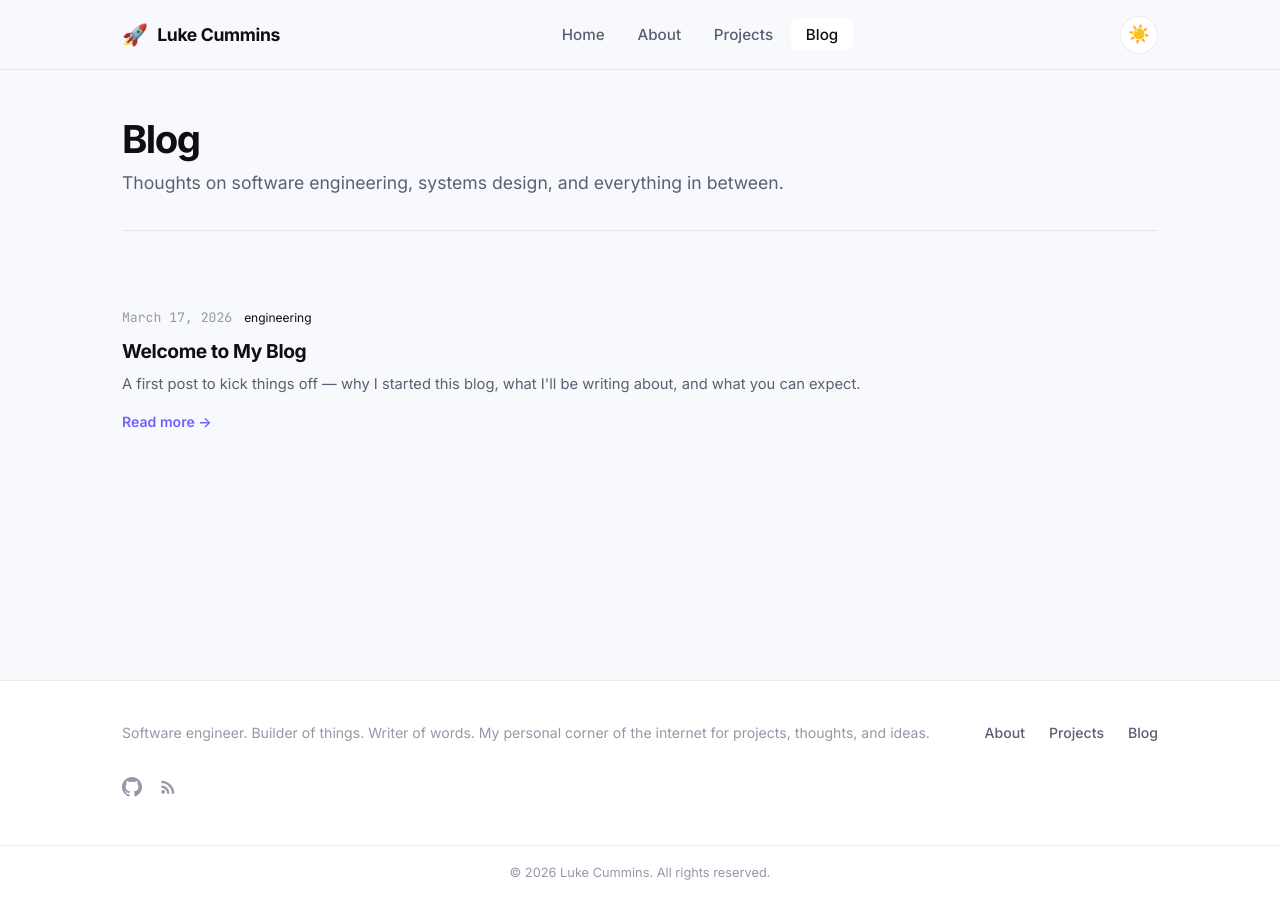
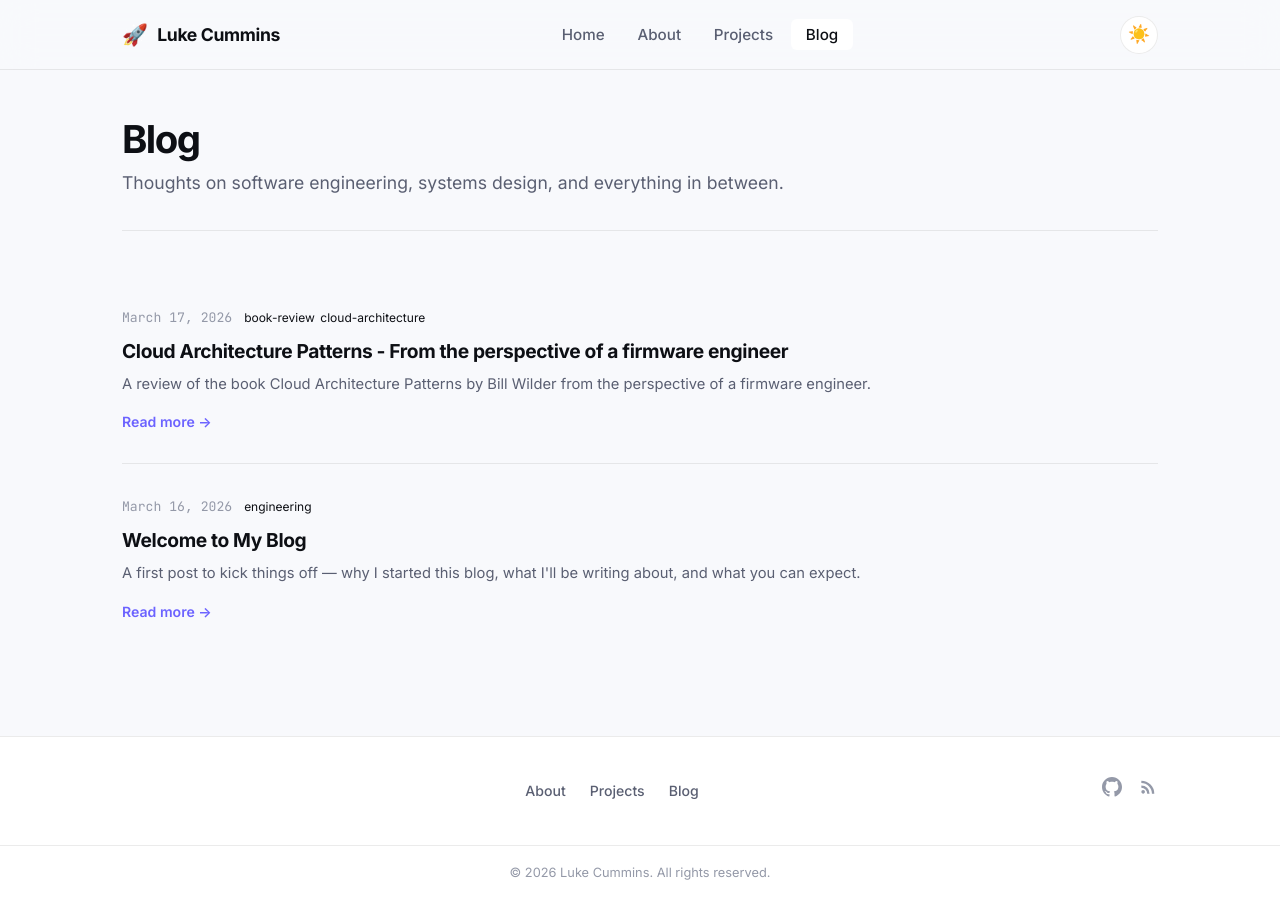
Before and after one commit to lc2232/lc2232.github.io, a Jekyll site: the page built from blog.html, in a window 1280 px wide. Built offline with Jekyll 4.4.1, drawn with Linux system fonts in a browser that asks for light colours.

Commit message:
blog: cloud-architecture-patterns

```diff
--- a/_config.yml
+++ b/_config.yml
@@ -1,8 +1,6 @@
 title: Luke Cummins
-email: your-email@example.com
-description: >-
-  Software engineer. Builder of things. Writer of words.
-  My personal corner of the internet for projects, thoughts, and ideas.
+email: [EMAIL_ADDRESS]
+description: ""
 baseurl: ""
 url: "https://lc2232.github.io"
 
--- a/_posts/2026-03-17-welcome-to-my-blog.md
+++ b/_posts/2026-03-16-welcome-to-my-blog.md
@@ -1,7 +1,7 @@
 ---
 layout: post
 title: "Welcome to My Blog"
-date: 2026-03-17
+date: 2026-03-16
 tags: [engineering]
 excerpt: "A first post to kick things off — why I started this blog, what I'll be writing about, and what you can expect."
 ---
--- /dev/null
+++ b/_posts/2026-03-17-cloud-architecture-patterns.md
@@ -0,0 +1,25 @@
+---
+layout: post
+title: "Cloud Architecture Patterns - From the perspective of a firmware engineer"
+date: 2026-03-17
+tags: [book-review, cloud-architecture]
+excerpt: "A review of the book Cloud Architecture Patterns by Bill Wilder from the perspective of a firmware engineer."
+---
+
+## [Cloud Architecture Patterns - Bill Wilder](https://www.oreilly.com/library/view/cloud-architecture-patterns/9781449357979/)
+
+When I first considered moving into the backend engineering space my first thought, as is becoming increasingly the norm, was to go to ChatGPT or Claude to discuss the fundamental knowledge one must have in order to build backend systems like that. However having been caught out one too many times with these systems, a lingering doubt persisted in my head that the information being repeated to me may be somewhat incorrect or at least not all-encompassing. With this doubt in mind I struggled to really focus on the content it was preaching to me, until one day I was browsing my local charity shops and saw this book sat on the shelf, pretty much brand new for only £2.99. I saw it as a sign and went to the till immediately to buy it.
+
+After a few weeks of studying the book after work as a firmware engineer, I was actually quite amazed at how many design patterns transfer between the two disciplines.
+
+At my last job I worked on what we called the Embedded Software platform, built up of multiple services working at different levels of abstraction. It was interesting to find out that some of the key design decisions made about the core architecture of the Embedded Software platform were also present in the Cloud space too. The use of asynchronous messaging (*Queue-Centric Workflow*) to decouple services reminded me of how you might decouple interactions between micro-controllers or software components in embedded systems, even if the guarantees and scale are quite different. In my experience, embedded systems deal with that same kind of back-pressure more explicitly, usually by either stopping new messages being pushed onto a full queue or by dropping stale data such as the oldest message.
+
+Another example of where these disciplines cross paths is around the idea of designing systems to be inherently resilient (*Node Failure Pattern)*. In the book it is suggested that whether controlled or uncontrolled the entire cloud application should be designed to handle these individual node shutdown events. Similar consideration must be taken in embedded systems, for example say you have an embedded system with multiple tasks, if one task gets stuck and doesn’t *pet* the *watchdog* then typical behaviour is to reset the system, but this means that the wider system should be designed to recover gracefully from that forced reset.
+
+Of course other ideas in the book are quite specific, or at least, enabled much easier through the Cloud platforms; specifically the ideas of horizontal scaling. Horizontal scaling is the idea that instead of increasing the processing power of a single compute node (vertical scaling) you increase the number of compute nodes available to handle the various requests.
+
+Horizontal scaling is a term I had heard bandied around the internet for years and continually heard discussion of while at university, but never really heard anyone really mention when working as a firmware engineer.
+
+One mistake I would have made before reading this book was thinking that multi-MCU embedded systems are a form of horizontal scaling. However, after reading this book it is clearer to me that the *Horizontal Scaling Pattern* is about adding more interchangeable homogeneous stateless workers to perform the same task under an increased load. If I wanted to draw a clearer parallel between multi-MCU systems, it would be more akin to splitting out a larger perhaps monolithic service, into multiple smaller isolated services to handle a subset of the original monolithic task, however in this example there is a clear omission of statelessness.
+
+Overall this book was a really good top level summary of some of the types of application that can be developed with the cloud. This book was published in 2012, however, the concepts it introduces are still very prevalent in modern day cloud applications. Being a smaller book, I would only really recommend this book for someone just starting out, as it doesn’t go too far into the details of more complex applications and has limited coverage on data storage mechanisms outside of the traditional relational databases.
```
